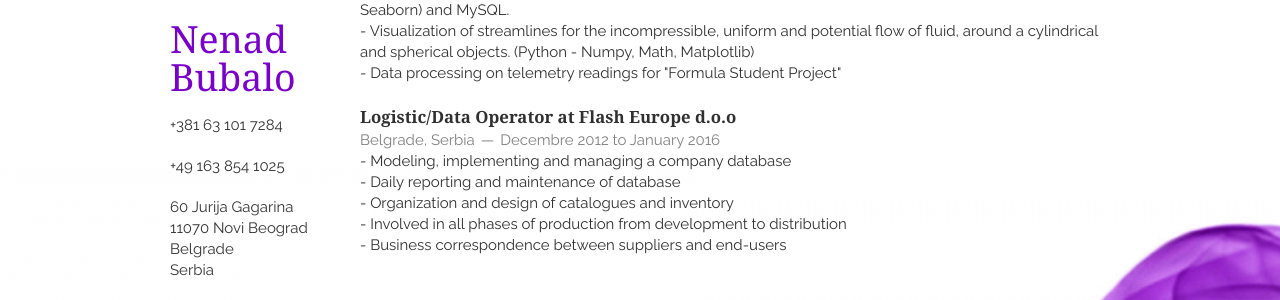
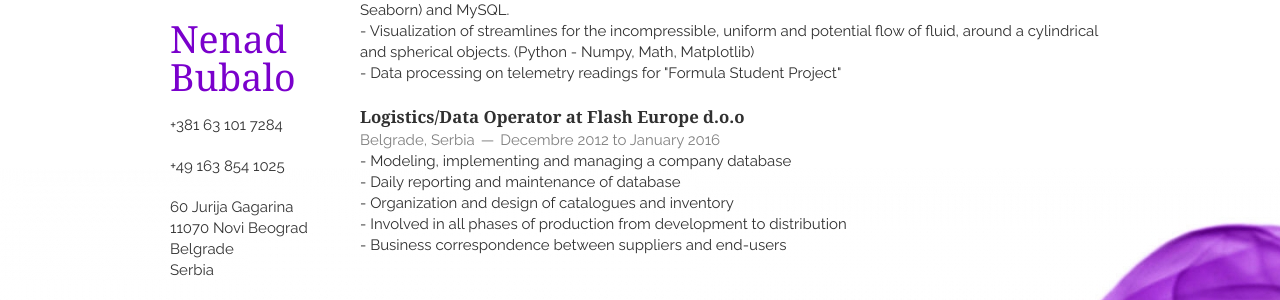
Before and after one commit to MouseOnTheKeys/cv, a Jekyll site: the page built from index.html, in a window 1280 px wide. Shown: the part 161-461 px from the top of the page. Built offline with Jekyll 4.4.1, drawn with Linux system fonts in a browser that asks for light colours; nearby versions of some CDN libraries; the list of posts is cut into pages by our own code.

Commit message:
Update employment.html

```diff
--- a/_includes/employment.html
+++ b/_includes/employment.html
@@ -16,7 +16,7 @@
     </article>
     <article>
         <header>
-            <h1>Logistic/Data Operator at Flash Europe d.o.o</h1>
+            <h1>Logistics/Data Operator at Flash Europe d.o.o</h1>
             <span>
                 <address>Belgrade, Serbia</address><time>Decembre 2012 to January 2016</time>
             </span>
```
